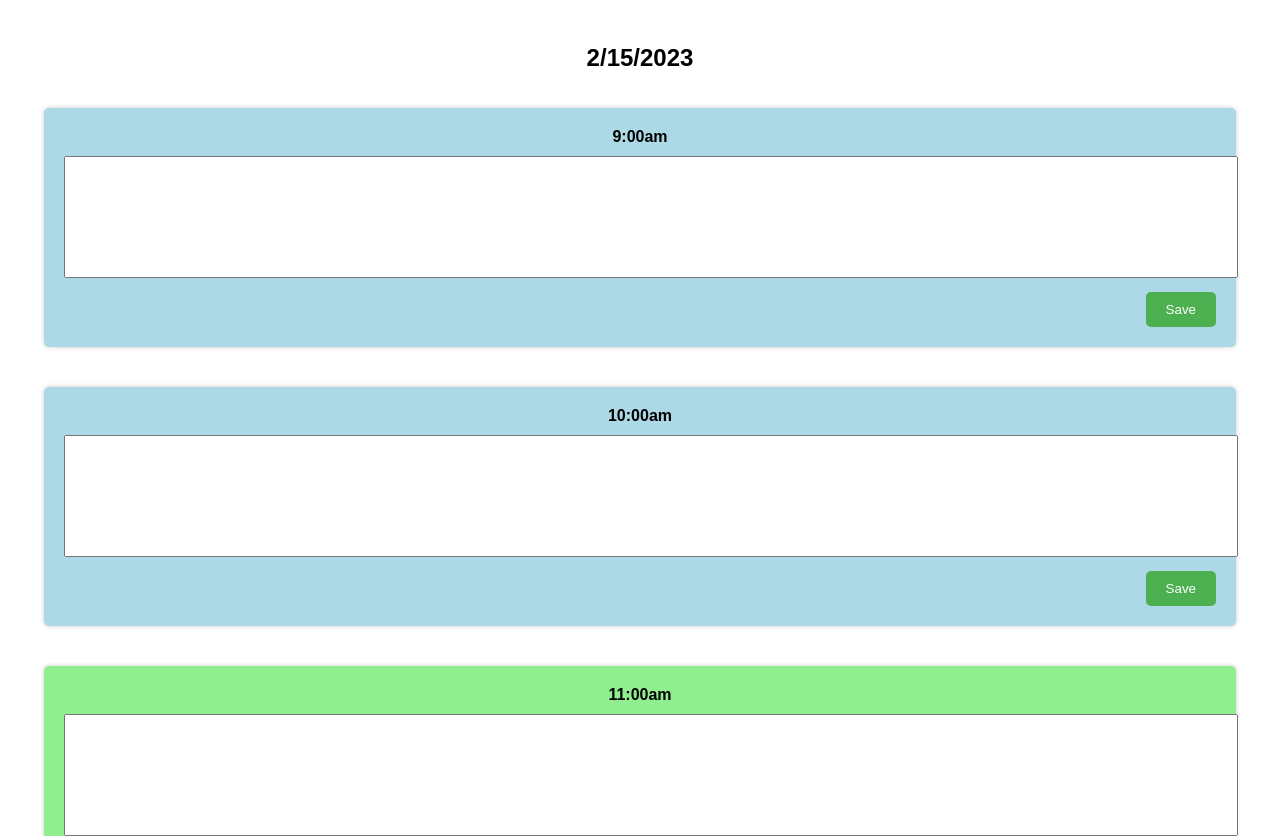
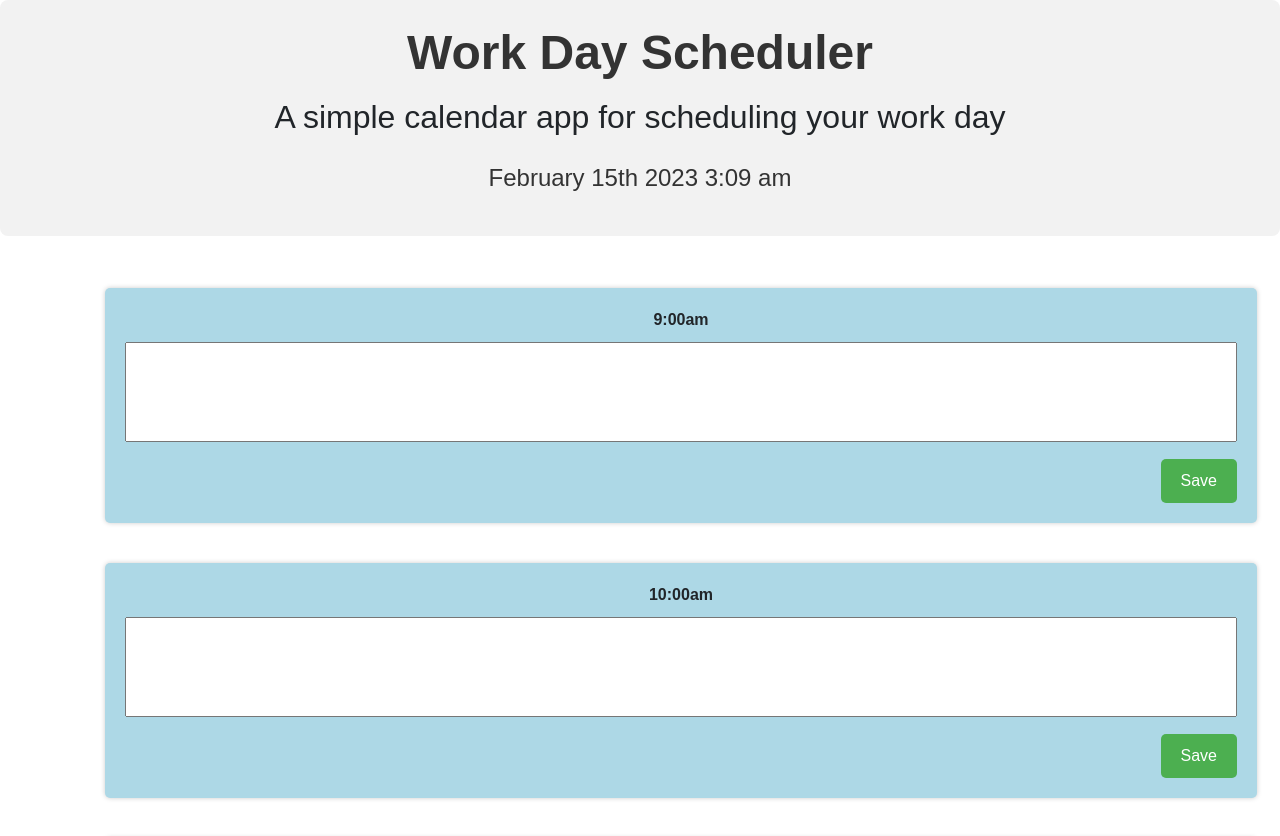
Before and after one commit to RahsanLewis/My-Work-Day-Scheduler, a website: page index.html in a window 1280 px wide. Shown: the top 836 px of the page. Drawn offline with nearby package versions, Linux system fonts and the light colour scheme.

Commit message:
created initial scheduler

```diff
--- a/index.html
+++ b/index.html
@@ -1,64 +1,73 @@
 <!DOCTYPE html>
-<html>
+<html lang="en">
 
 <head>
-    <meta charset="UTF-8">
-    <title>Daily Planner</title>
-    <link rel="stylesheet" type="text/css" href="style.css">
+    <meta charset="UTF-8" />
+    <meta name="viewport" content="width=device-width, initial-scale=1.0" />
+    <meta http-equiv="X-UA-Compatible" content="ie=edge" />
+    <link rel="stylesheet" href="https://stackpath.bootstrapcdn.com/bootstrap/4.3.1/css/bootstrap.min.css" />
+    <link rel="stylesheet" href="https://use.fontawesome.com/releases/v5.8.1/css/all.css"
+        integrity="sha384-50oBUHEmvpQ+1lW4y57PTFmhCaXp0ML5d60M1M7uH2+nqUivzIebhndOJK28anvf" crossorigin="anonymous" />
+    <link href="https://fonts.googleapis.com/css?family=Open+Sans&display=swap" rel="stylesheet" />
+    <link rel="stylesheet" href="style.css" />
+    <title>Work Day Scheduler</title>
 </head>
 
 <body>
-    <div class="header-container">
-        <header>
-            <h1 id="current-day"></h1>
+    <header class="jumbotron d-flex flex-column">
+        <h1 class="display-3">Work Day Scheduler</h1>
+        <h2 class="heading-text">A simple calendar app for scheduling your work day</h2>
+        <p id="currentDay" class="lead"></p>
     </header>
-    </div>
-    <div class="time-block">
+    <div class="container">
+        <div id = "hour-9" class="time-block">
             <div class="time">9:00am</div>
-        <textarea></textarea>
+            <textarea class="description"></textarea>
             <button class="save-btn">Save</button>
         </div>
-    <div class="time-block">
+        <div id = "hour-10" class="time-block">
             <div class="time">10:00am</div>
-        <textarea></textarea>
+            <textarea class="description"></textarea>
             <button class="save-btn">Save</button>
         </div>
-    <div class="time-block">
+        <div id = "hour-11" class="time-block">
             <div class="time">11:00am</div>
-        <textarea></textarea>
+            <textarea class="description"></textarea>
             <button class="save-btn">Save</button>
         </div>
-    <div class="time-block">
+        <div id = "hour-12" class="time-block">
             <div class="time">12:00pm</div>
-        <textarea></textarea>
+            <textarea class="description"></textarea>
             <button class="save-btn">Save</button>
         </div>
-    <div class="time-block">
+        <div id = "hour-13" class="time-block">
             <div class="time">1:00pm</div>
-        <textarea></textarea>
+            <textarea class="description"></textarea>
             <button class="save-btn">Save</button>
         </div>
-    <div class="time-block">
+        <div id = "hour-14" class="time-block">
             <div class="time">2:00pm</div>
-        <textarea></textarea>
+            <textarea class="description"></textarea>
             <button class="save-btn">Save</button>
         </div>
-    <div class="time-block">
+        <div id = "hour-15" class="time-block">
             <div class="time">3:00pm</div>
-        <textarea></textarea>
+            <textarea class="description"></textarea>
             <button class="save-btn">Save</button>
         </div>
-    <div class="time-block">
+        <div id = "hour-16" class="time-block">
             <div class="time">4:00pm</div>
-        <textarea></textarea>
+            <textarea class="description"></textarea>
             <button class="save-btn">Save</button>
         </div>
-    <div class="time-block">
+        <div id = "hour-17" class="time-block">
             <div class="time">5:00pm</div>
-        <textarea></textarea>
+            <textarea class="description"></textarea>
             <button class="save-btn">Save</button>
         </div>
-    <script src="script.js"></script>
+        <script src="https://cdnjs.cloudflare.com/ajax/libs/jquery/3.2.1/jquery.min.js"></script>
+        <script type="text/javascript" src="https://cdnjs.cloudflare.com/ajax/libs/moment.js/2.27.0/moment.min.js"></script>
+        <script src="./script.js"></script>
 </body>
 
 </html>
--- /dev/null
+++ b/package.json
@@ -0,0 +1,5 @@
+{
+  "dependencies": {
+    "jquery": "^3.6.3"
+  }
+}
--- a/script.js
+++ b/script.js
@@ -1,30 +1,43 @@
-const currentDay = document.querySelector("#current-day");
-const timeBlocks = document.querySelectorAll(".time-block");
+    var date = moment().format("MMMM Do YYYY h:mm a");
+    $("#currentDay").text(date);
+    console.log(date);
 
-// Display the current day
-const today = new Date();
-currentDay.textContent = today.toLocaleDateString();
+    function updateTimeBlocks() {
+      var currentTime = moment().hours();
 
-// Color-code the time blocks
-const businessHoursStart = 9;
-const businessHoursEnd = 17;
-for (const timeBlock of timeBlocks) {
-    const time = parseInt(timeBlock.querySelector(".time").textContent.split(":")[0]);
-    if (time < businessHoursStart || time > businessHoursEnd) {
-        timeBlock.classList.add("past");
-    } else if (time === businessHoursStart + today.getHours() - 1) {
-        timeBlock.classList.add("present");
-    } else {
-        timeBlock.classList.add("future");
+      $(".time-block").each(function () {
+        var blockHour = parseInt($(this).attr("id").split("-")[1]);
+
+        console.log(blockHour, currentTime);
+
+        if (blockHour === currentTime) {
+          $(this).addClass("present");
+        } else if (blockHour < currentTime) {
+          $(this).addClass("past");
+        } else {
+          $(this).addClass("future");
+        }
+      });
     }
-}
 
-// Save events in local storage
-for (const timeBlock of timeBlocks) {
-    const saveBtn = timeBlock.querySelector(".save-btn");
-    const textarea = timeBlock.querySelector("textarea");
-    saveBtn.addEventListener("click", () => {
-        localStorage.setItem(timeBlock.querySelector(".time").textContent, textarea.value);
+    updateTimeBlocks();
+
+
+    $(".save-btn").on("click", function () {
+
+      var description = $(this).siblings(".description").val().trim();
+      var blockId = $(this).closest(".time-block").attr("id");
+
+      console.log(description, blockId);
+
+      localStorage.setItem(blockId, description);
     });
-    textarea.value = localStorage.getItem(timeBlock.querySelector(".time").textContent) || "";
-}
+
+    $(".description").each(function () {
+      var blockId = $(this).closest(".time-block").attr("id");
+      var savedDescription = localStorage.getItem(blockId);
+
+      if (savedDescription) {
+        $(this).val(savedDescription);
+      }
+    });
--- a/style.css
+++ b/style.css
@@ -17,6 +17,30 @@ header {
     height: 60px;
     padding-top: 20px;
 }
+
+.jumbotron {
+    background-color: #f2f2f2;
+    padding: 1.5rem;
+    text-align: center;
+    border-radius: 0.5rem;
+    margin-bottom: 2rem;
+    justify-content: space-between;
+  }
+
+  .jumbotron h1 {
+    font-size: 3rem;
+    font-weight: bold;
+    color: #333;
+    margin-bottom: 1rem;
+  }
+
+  .jumbotron p {
+    font-size: 1.5rem;
+    color: #333;
+    margin-top: 1rem;
+  }
+
+
 
 .time-block {
     width: 90vw;
```
Also changed, not shown: README.md, images/workdaypic.jpg (added), 2 other files. Lines whose indentation alone changed are shown as unchanged.
